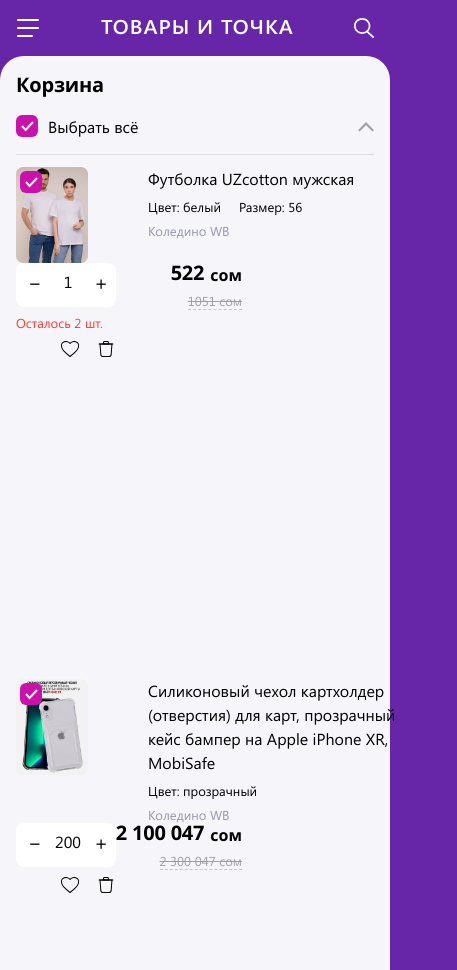
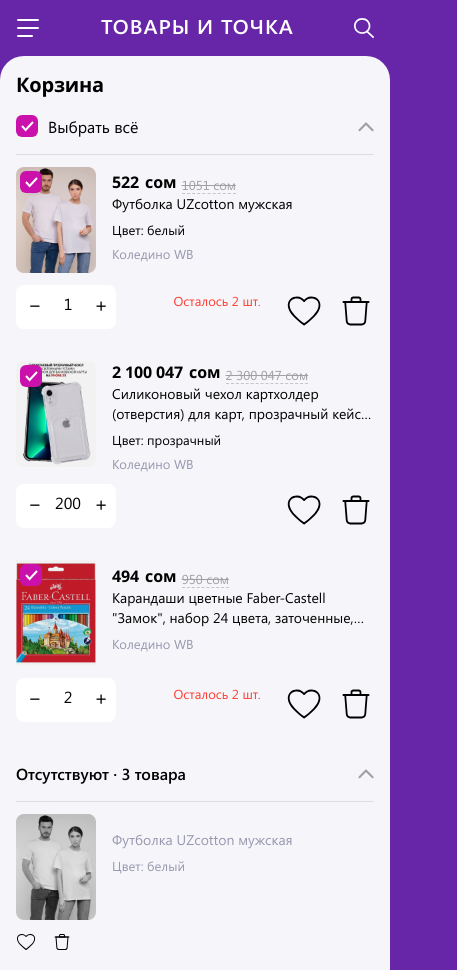
Before and after one commit to ArtKolyach/wildberries-L0, a website: page index.html in a window 390 px wide. Shown: the top 970 px of the page, 457 px wide, since content can reach past the window. Drawn offline with nearby package versions, Linux system fonts and the light colour scheme.

Commit message:
add: mobile item dimensions

```diff
--- a/css/styles.css
+++ b/css/styles.css
@@ -1011,8 +1011,72 @@
 
     .available-item {
         display: grid;
-        grid-template-columns: 1fr 1fr;
-        grid-template-rows: repeat(5, 1fr);;
+        grid-template-columns: auto 1fr;
+        grid-template-rows: repeat(5, auto);
+    }
+
+    .available-item__check-and-photo {
+        grid-row-start: 1;
+        grid-row-end: 5;
+        grid-column-start: 1;
+        width: 80px;
+        align-items: start;
+    }
+
+    .item-photo {
+        width: 80px;
+        height: auto;
+    }
+
+    .available-item__price {
+        grid-row-start: 1;
+        grid-column-start: 2;
+        flex-direction: row;
+        width: 192px;
+        margin: 0 0 0 16px;
+    }
+
+    .discounted-price__value {
+        font-size: 16px;
+        line-height: 24px;
+    }
+
+    .price__original-price {
+        margin-left: 5px;
+        align-items: end;
+    }
+
+    .available-item__description {
+        grid-row-start: 2;
+        grid-row-end: 5;
+        grid-column-start: 2;
+        width: 100%;
+        padding-right: 16px;
+        box-sizing: border-box;
+    }
+
+    .item-name {
+        font-size: 14px;
+        line-height: 20px;
+        display: -webkit-box;
+        -webkit-box-orient: vertical;
+        -webkit-line-clamp: 2;
+        overflow: hidden;
+        text-overflow: ellipsis;
+    }
+
+    .item-params__size {
+        display: none;
+    }
+
+    .available-item__amount-info {
+        grid-row-start: 5;
+        grid-column-start: 1;
+        grid-column-end: 3;
+        margin: 12px 0 0 0;
+        flex-direction: row;
+        justify-content: space-between;
+        width: 100%;
     }
 
     .item-provider {
```
